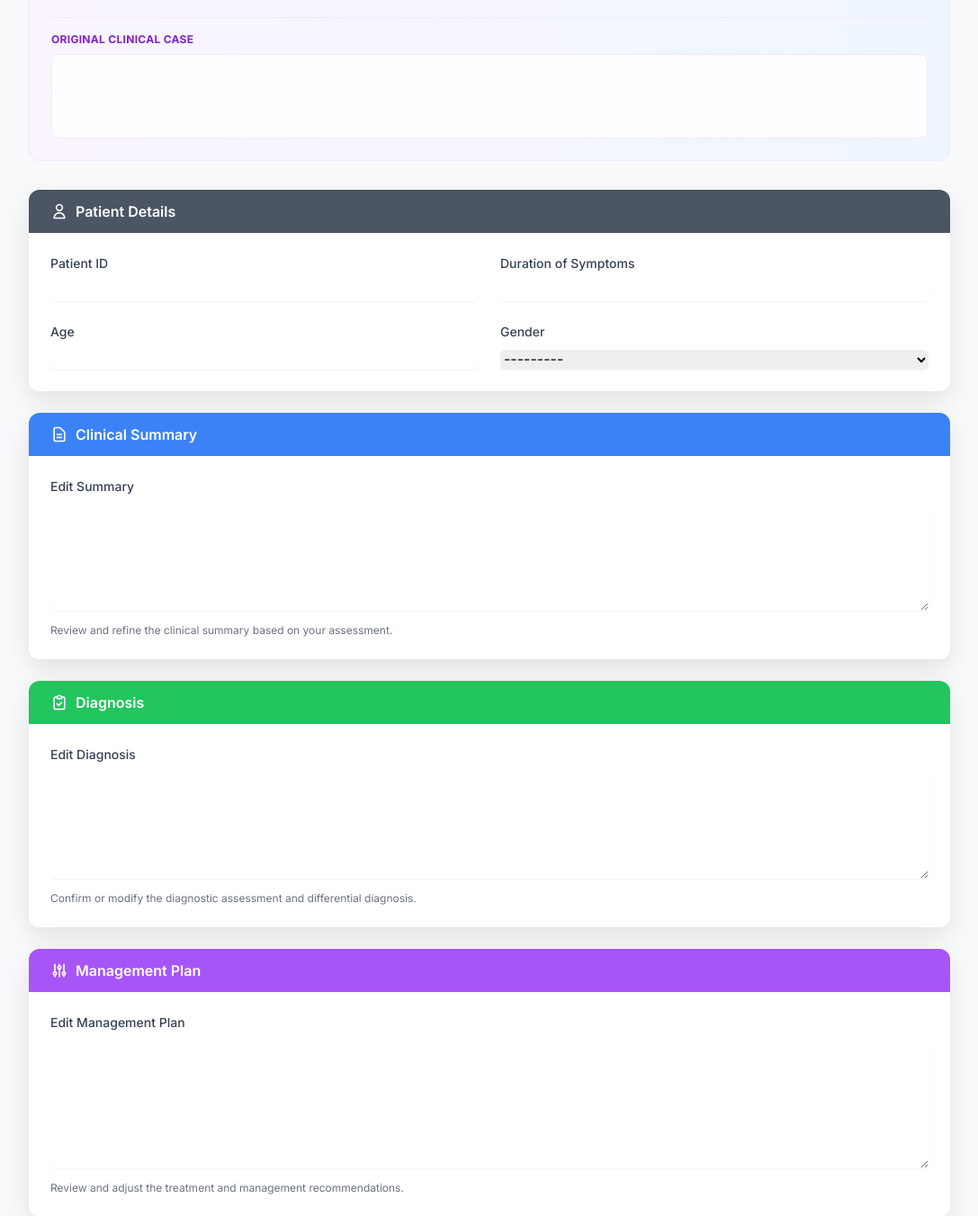
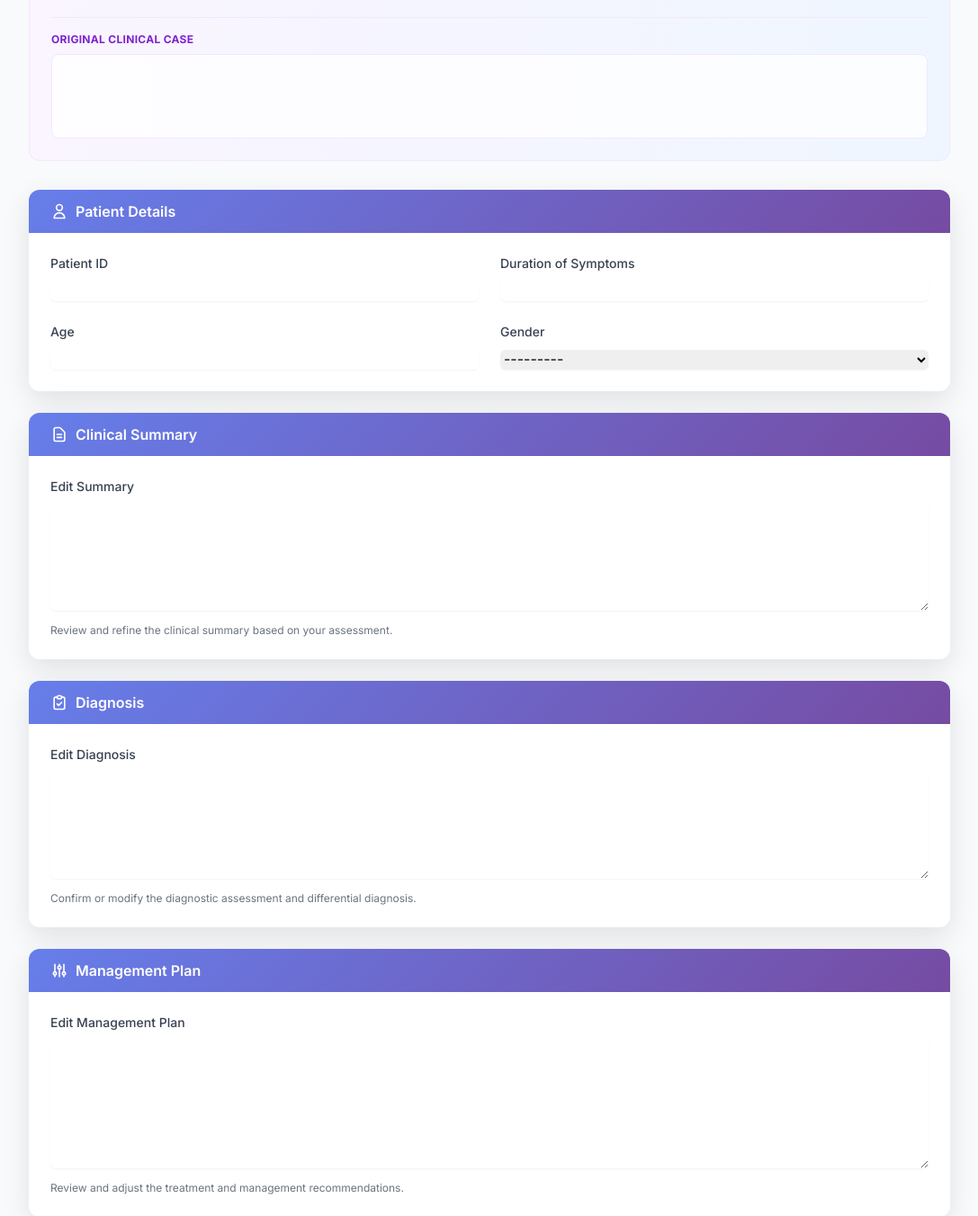
Before and after one commit to Hannah-Nossim/medInsight, a Django app: template consultations/templates/consultations/consultation_edit.html in a window 1280 px wide. Shown: the part 270-1622 px from the top of the page at 90% size, without its empty margins (96-1183 px from the left). Run offline with Django 5.2, Linux system fonts and the light colour scheme; the template is opened without the code that fills it: values that come from a table or form of the project are taken from there, others are empty; some libraries are stand-ins or nearby versions.

Commit message:
UI/UX update

```diff
--- a/consultations/templates/consultations/consultation_edit.html
+++ b/consultations/templates/consultations/consultation_edit.html
@@ -9,7 +9,7 @@
         <p class="text-gray-600">Review the NLP-generated insights and make any necessary adjustments.</p>
     </div>
 
-    <div class="bg-gradient-to-r from-purple-50 to-blue-50 rounded-xl p-6 mb-8 border border-purple-100">
+    <div class="bg-gradient-to-r from-purple-50 to-blue-50 rounded-xl p-4 md:p-6 mb-8 border border-purple-100">
         <div class="flex flex-col md:flex-row md:items-center justify-between mb-4 border-b border-purple-100 pb-4">
             <div class="flex items-center space-x-4">
                 <div>
@@ -23,7 +23,8 @@
                 </div>
             </div>
             <div class="mt-2 md:mt-0">
-                <span class="inline-flex items-center px-3 py-1 rounded-full text-sm font-medium bg-white text-purple-800 shadow-sm border border-purple-100">
+                <span
+                    class="inline-flex items-center px-3 py-1 rounded-full text-sm font-medium bg-white text-purple-800 shadow-sm border border-purple-100">
                     Language: {{ consultation.get_language_display }}
                 </span>
             </div>
@@ -31,7 +32,8 @@
 
         <div>
             <p class="text-xs text-purple-700 font-bold uppercase tracking-wide mb-2">Original Clinical Case</p>
-            <div class="bg-white/80 rounded-lg p-4 text-gray-700 text-sm whitespace-pre-wrap border border-purple-100 max-h-40 overflow-y-auto">
+            <div
+                class="bg-white/80 rounded-lg p-4 text-gray-700 text-sm whitespace-pre-wrap border border-purple-100 max-h-40 overflow-y-auto">
                 {{ consultation.clinical_case }}
             </div>
         </div>
@@ -41,18 +43,20 @@
         {% csrf_token %}
 
         <div class="bg-white rounded-xl card-shadow overflow-hidden">
-            <div class="bg-gray-600 px-6 py-3">
+            <div class="gradient-bg px-6 py-3">
                 <h3 class="text-white font-semibold flex items-center space-x-2">
                     <svg class="w-5 h-5" fill="none" stroke="currentColor" viewBox="0 0 24 24">
-                        <path stroke-linecap="round" stroke-linejoin="round" stroke-width="2" d="M16 7a4 4 0 11-8 0 4 4 0 018 0zM12 14a7 7 0 00-7 7h14a7 7 0 00-7-7z"></path>
+                        <path stroke-linecap="round" stroke-linejoin="round" stroke-width="2"
+                            d="M16 7a4 4 0 11-8 0 4 4 0 018 0zM12 14a7 7 0 00-7 7h14a7 7 0 00-7-7z"></path>
                     </svg>
                     <span>Patient Details</span>
                 </h3>
             </div>
-            <div class="p-6">
+            <div class="p-4 md:p-6">
                 <div class="grid grid-cols-1 md:grid-cols-2 gap-6">
                     <div>
-                        <label for="id_patient_id" class="block text-sm font-medium text-gray-700 mb-2">Patient ID</label>
+                        <label for="id_patient_id" class="block text-sm font-medium text-gray-700 mb-2">Patient
+                            ID</label>
                         {{ form.patient_id }}
                         {% if form.patient_id.errors %}
                         <p class="mt-2 text-sm text-red-600">{{ form.patient_id.errors.0 }}</p>
@@ -60,7 +64,8 @@
                     </div>
 
                     <div>
-                        <label for="id_duration" class="block text-sm font-medium text-gray-700 mb-2">Duration of Symptoms</label>
+                        <label for="id_duration" class="block text-sm font-medium text-gray-700 mb-2">Duration of
+                            Symptoms</label>
                         {{ form.duration }}
                         {% if form.duration.errors %}
                         <p class="mt-2 text-sm text-red-600">{{ form.duration.errors.0 }}</p>
@@ -76,7 +81,8 @@
                     </div>
 
                     <div>
-                        <label for="id_patient_gender" class="block text-sm font-medium text-gray-700 mb-2">Gender</label>
+                        <label for="id_patient_gender"
+                            class="block text-sm font-medium text-gray-700 mb-2">Gender</label>
                         {{ form.patient_gender }}
                         {% if form.patient_gender.errors %}
                         <p class="mt-2 text-sm text-red-600">{{ form.patient_gender.errors.0 }}</p>
@@ -87,15 +93,17 @@
         </div>
 
         <div class="bg-white rounded-xl card-shadow overflow-hidden">
-            <div class="bg-blue-500 px-6 py-3">
+            <div class="gradient-bg px-6 py-3">
                 <h3 class="text-white font-semibold flex items-center space-x-2">
                     <svg class="w-5 h-5" fill="none" stroke="currentColor" viewBox="0 0 24 24">
-                        <path stroke-linecap="round" stroke-linejoin="round" stroke-width="2" d="M9 12h6m-6 4h6m2 5H7a2 2 0 01-2-2V5a2 2 0 012-2h5.586a1 1 0 01.707.293l5.414 5.414a1 1 0 01.293.707V19a2 2 0 01-2 2z"></path>
+                        <path stroke-linecap="round" stroke-linejoin="round" stroke-width="2"
+                            d="M9 12h6m-6 4h6m2 5H7a2 2 0 01-2-2V5a2 2 0 012-2h5.586a1 1 0 01.707.293l5.414 5.414a1 1 0 01.293.707V19a2 2 0 01-2 2z">
+                        </path>
                     </svg>
                     <span>Clinical Summary</span>
                 </h3>
             </div>
-            <div class="p-6">
+            <div class="p-4 md:p-6">
                 <label for="id_summary" class="block text-sm font-medium text-gray-700 mb-2">
                     Edit Summary
                 </label>
@@ -103,20 +111,23 @@
                 {% if form.summary.errors %}
                 <p class="mt-2 text-sm text-red-600">{{ form.summary.errors.0 }}</p>
                 {% endif %}
-                <p class="mt-2 text-xs text-gray-500">Review and refine the clinical summary based on your assessment.</p>
+                <p class="mt-2 text-xs text-gray-500">Review and refine the clinical summary based on your assessment.
+                </p>
             </div>
         </div>
 
         <div class="bg-white rounded-xl card-shadow overflow-hidden">
-            <div class="bg-green-500 px-6 py-3">
+            <div class="gradient-bg px-6 py-3">
                 <h3 class="text-white font-semibold flex items-center space-x-2">
                     <svg class="w-5 h-5" fill="none" stroke="currentColor" viewBox="0 0 24 24">
-                        <path stroke-linecap="round" stroke-linejoin="round" stroke-width="2" d="M9 5H7a2 2 0 00-2 2v12a2 2 0 002 2h10a2 2 0 002-2V7a2 2 0 00-2-2h-2M9 5a2 2 0 002 2h2a2 2 0 002-2M9 5a2 2 0 012-2h2a2 2 0 012 2m-6 9l2 2 4-4"></path>
+                        <path stroke-linecap="round" stroke-linejoin="round" stroke-width="2"
+                            d="M9 5H7a2 2 0 00-2 2v12a2 2 0 002 2h10a2 2 0 002-2V7a2 2 0 00-2-2h-2M9 5a2 2 0 002 2h2a2 2 0 002-2M9 5a2 2 0 012-2h2a2 2 0 012 2m-6 9l2 2 4-4">
+                        </path>
                     </svg>
                     <span>Diagnosis</span>
                 </h3>
             </div>
-            <div class="p-6">
+            <div class="p-4 md:p-6">
                 <label for="id_diagnosis" class="block text-sm font-medium text-gray-700 mb-2">
                     Edit Diagnosis
                 </label>
@@ -124,20 +135,23 @@
                 {% if form.diagnosis.errors %}
                 <p class="mt-2 text-sm text-red-600">{{ form.diagnosis.errors.0 }}</p>
                 {% endif %}
-                <p class="mt-2 text-xs text-gray-500">Confirm or modify the diagnostic assessment and differential diagnosis.</p>
+                <p class="mt-2 text-xs text-gray-500">Confirm or modify the diagnostic assessment and differential
+                    diagnosis.</p>
             </div>
         </div>
 
         <div class="bg-white rounded-xl card-shadow overflow-hidden">
-            <div class="bg-purple-500 px-6 py-3">
+            <div class="gradient-bg px-6 py-3">
                 <h3 class="text-white font-semibold flex items-center space-x-2">
                     <svg class="w-5 h-5" fill="none" stroke="currentColor" viewBox="0 0 24 24">
-                        <path stroke-linecap="round" stroke-linejoin="round" stroke-width="2" d="M12 6V4m0 2a2 2 0 100 4m0-4a2 2 0 110 4m-6 8a2 2 0 100-4m0 4a2 2 0 110-4m0 4v2m0-6V4m6 6v10m6-2a2 2 0 100-4m0 4a2 2 0 110-4m0 4v2m0-6V4"></path>
+                        <path stroke-linecap="round" stroke-linejoin="round" stroke-width="2"
+                            d="M12 6V4m0 2a2 2 0 100 4m0-4a2 2 0 110 4m-6 8a2 2 0 100-4m0 4a2 2 0 110-4m0 4v2m0-6V4m6 6v10m6-2a2 2 0 100-4m0 4a2 2 0 110-4m0 4v2m0-6V4">
+                        </path>
                     </svg>
                     <span>Management Plan</span>
                 </h3>
             </div>
-            <div class="p-6">
+            <div class="p-4 md:p-6">
                 <label for="id_management" class="block text-sm font-medium text-gray-700 mb-2">
                     Edit Management Plan
                 </label>
@@ -145,19 +159,23 @@
                 {% if form.management.errors %}
                 <p class="mt-2 text-sm text-red-600">{{ form.management.errors.0 }}</p>
                 {% endif %}
-                <p class="mt-2 text-xs text-gray-500">Review and adjust the treatment and management recommendations.</p>
+                <p class="mt-2 text-xs text-gray-500">Review and adjust the treatment and management recommendations.
+                </p>
             </div>
         </div>
 
         <div class="flex items-center justify-between pt-4">
-            <a href="{% url 'consultation_detail' consultation.pk %}" class="text-gray-600 hover:text-gray-800 font-medium flex items-center space-x-1">
+            <a href="{% url 'consultation_detail' consultation.pk %}"
+                class="text-gray-600 hover:text-gray-800 font-medium flex items-center space-x-1">
                 <svg class="w-5 h-5" fill="none" stroke="currentColor" viewBox="0 0 24 24">
-                    <path stroke-linecap="round" stroke-linejoin="round" stroke-width="2" d="M10 19l-7-7m0 0l7-7m-7 7h18"></path>
+                    <path stroke-linecap="round" stroke-linejoin="round" stroke-width="2"
+                        d="M10 19l-7-7m0 0l7-7m-7 7h18"></path>
                 </svg>
                 <span>Cancel Editing</span>
             </a>
 
-            <button type="submit" class="px-8 py-3 gradient-bg text-white rounded-lg font-medium hover:shadow-lg transition duration-200 transform hover:-translate-y-0.5 flex items-center space-x-2">
+            <button type="submit"
+                class="px-8 py-3 gradient-bg text-white rounded-lg font-medium hover:shadow-lg transition duration-200 transform hover:-translate-y-0.5 flex items-center space-x-2">
                 <svg class="w-5 h-5" fill="none" stroke="currentColor" viewBox="0 0 24 24">
                     <path stroke-linecap="round" stroke-linejoin="round" stroke-width="2" d="M5 13l4 4L19 7"></path>
                 </svg>
@@ -168,11 +186,16 @@
 
     <div class="mt-8 bg-yellow-50 border border-yellow-200 rounded-lg p-4">
         <div class="flex items-start space-x-3">
-            <svg class="w-5 h-5 text-yellow-600 flex-shrink-0 mt-0.5" fill="none" stroke="currentColor" viewBox="0 0 24 24">
-                <path stroke-linecap="round" stroke-linejoin="round" stroke-width="2" d="M12 9v2m0 4h.01m-6.938 4h13.856c1.54 0 2.502-1.667 1.732-3L13.732 4c-.77-1.333-2.694-1.333-3.464 0L3.34 16c-.77 1.333.192 3 1.732 3z"></path>
+            <svg class="w-5 h-5 text-yellow-600 flex-shrink-0 mt-0.5" fill="none" stroke="currentColor"
+                viewBox="0 0 24 24">
+                <path stroke-linecap="round" stroke-linejoin="round" stroke-width="2"
+                    d="M12 9v2m0 4h.01m-6.938 4h13.856c1.54 0 2.502-1.667 1.732-3L13.732 4c-.77-1.333-2.694-1.333-3.464 0L3.34 16c-.77 1.333.192 3 1.732 3z">
+                </path>
             </svg>
             <p class="text-sm text-yellow-800">
-                <strong>Clinical Responsibility:</strong> These NLP-generated insights are meant to support clinical decision-making. Always apply your professional judgment and verify recommendations with current clinical guidelines.
+                <strong>Clinical Responsibility:</strong> These NLP-generated insights are meant to support clinical
+                decision-making. Always apply your professional judgment and verify recommendations with current
+                clinical guidelines.
             </p>
         </div>
     </div>
```
Also changed, not shown: consultations/templates/consultations/consultation_detail.html (+12 -12 lines). Lines whose indentation alone changed are shown as unchanged.
